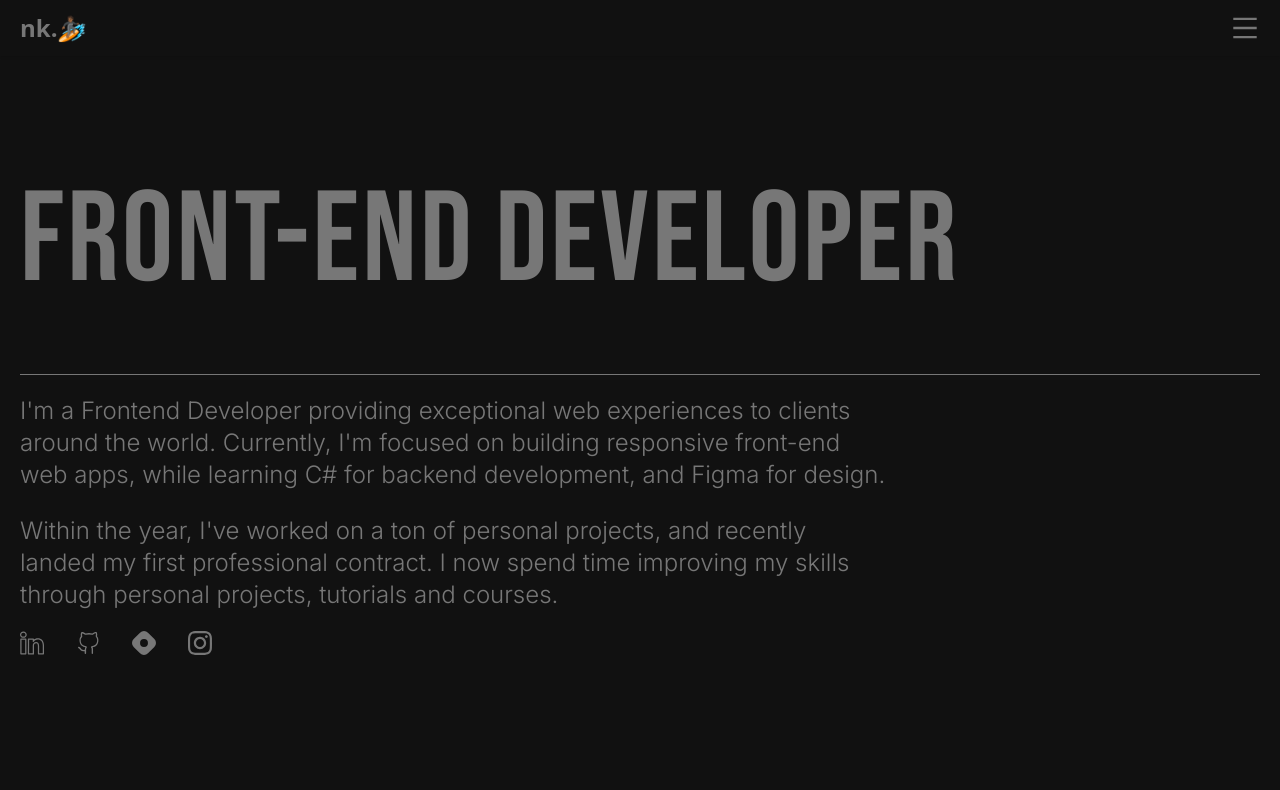
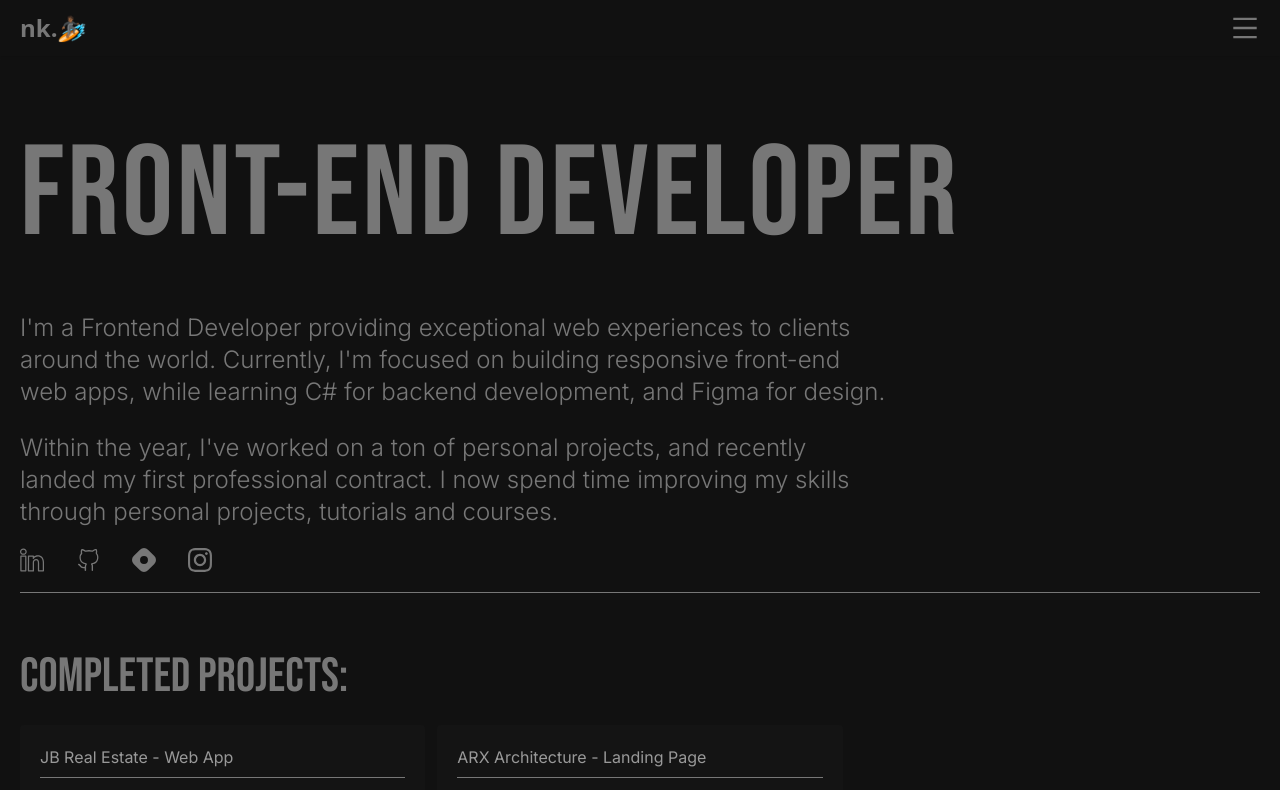
Before and after one commit to topboyasante/my-portfolio, a Next.js app: page / in a window 1280 px wide. Shown: the top 790 px of the page. Built offline with nearby package versions, Linux system fonts and the light colour scheme; a web font is replaced by a local one.

Commit message:
updates.

```diff
--- a/src/components/page-sections/home/Hero.jsx
+++ b/src/components/page-sections/home/Hero.jsx
@@ -20,7 +20,7 @@ function Hero() {
     },[])
 
   return (
-   <main className='w-full h-full lg:h-[100vh] pt-[10vh] lg:pt-0'>
+   <main className='w-full h-full  pt-[10vh]'>
         <section className='max-w-[1600px] mx-auto h-full p-5 flex flex-col justify-center'>
 
             <section className='lg:h-[30%]'>
@@ -50,7 +50,6 @@ function Hero() {
                 </div>
             </section>
 
-            <hr className='border-[#777777]' />
 
             <section className='lg:w-[70%] py-5'>
                 <p className='md:text-xl lg:text-2xl font-light hero-text opacity-0'>I'm a Frontend Developer providing exceptional web experiences to clients around the world.
@@ -75,7 +74,7 @@ function Hero() {
                 </a>
             </section>
 
-
+            <hr className='border-[#777777] my-5' />
         </section>
    </main>
   )
```
